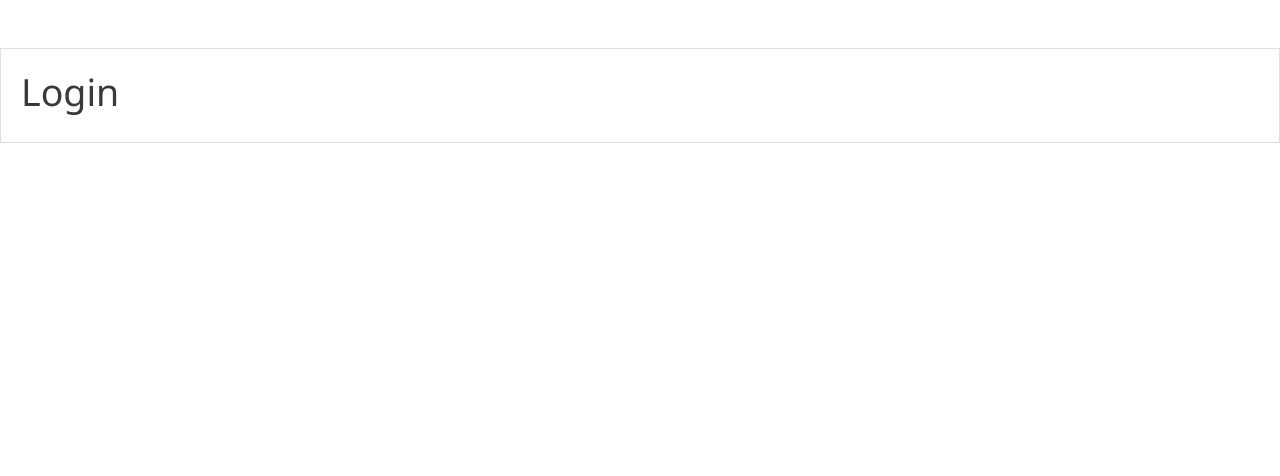
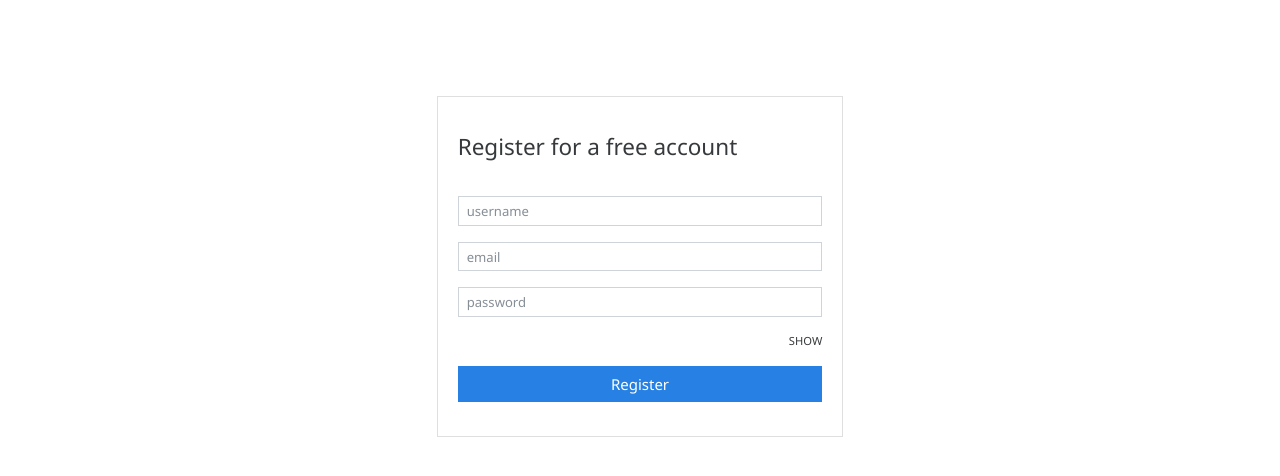
Before and after one commit to BuDi4ka/Django_ExpenseTracker, a Django app: page /authentication/register/ in a window 1280 px wide. Shown: the top 476 px of the page. Run offline with Django 5.2, Linux system fonts and the light colour scheme; some libraries are stand-ins or nearby versions.

Commit message:
added register.html

```diff
--- a/templates/authentication/register.html
+++ b/templates/authentication/register.html
@@ -1,16 +1,51 @@
-{% extends "base_auth.html" %}
+{% extends "base_auth.html" %} {% block content %}
 
+<div class="row">
+  <div class="col-md-4"></div>
+  <div class="col-md-4">
+    <div class="card mt-5">
 
-{% block content %}
+      <div class="card-body">
+        <div class="card-title py-3">
+            <h4>Register for a free account</h4>
+        </div>
 
-<div class="card">
-
-<div class="card-body">
-
-<h1>Login</h1>
-
+        <form action="" method="post">
+          <div class="form-group">
+            <input
+              type="text"
+              name="username"
+              placeholder="username"
+              id="usernameField"
+              class="form-control form-control-sm"
+            />
+          </div>
+          <div class="form-group">
+            <input
+              type="email"
+              name="email"
+              placeholder="email"
+              id="emailField"
+              class="form-control form-control-sm"
+            />
+          </div>
+          <div class="form-group">
+            <input
+              type="password"
+              name="password"
+              placeholder="password"
+              id="passwordField"
+              class="form-control form-control-sm"
+            />
+            <small class="float-right py-3">SHOW</small>
+          </div>
+          <input type="submit" value="Register" class="btn btn-block btn-primary" />
+        </form>
+        </div>
+      </div>
+    </div>
+  </div>
+  <div class="col-md-4"></div>
 </div>
 
-</div>
-
-{% endblock  %}
+{% endblock content %}
```
